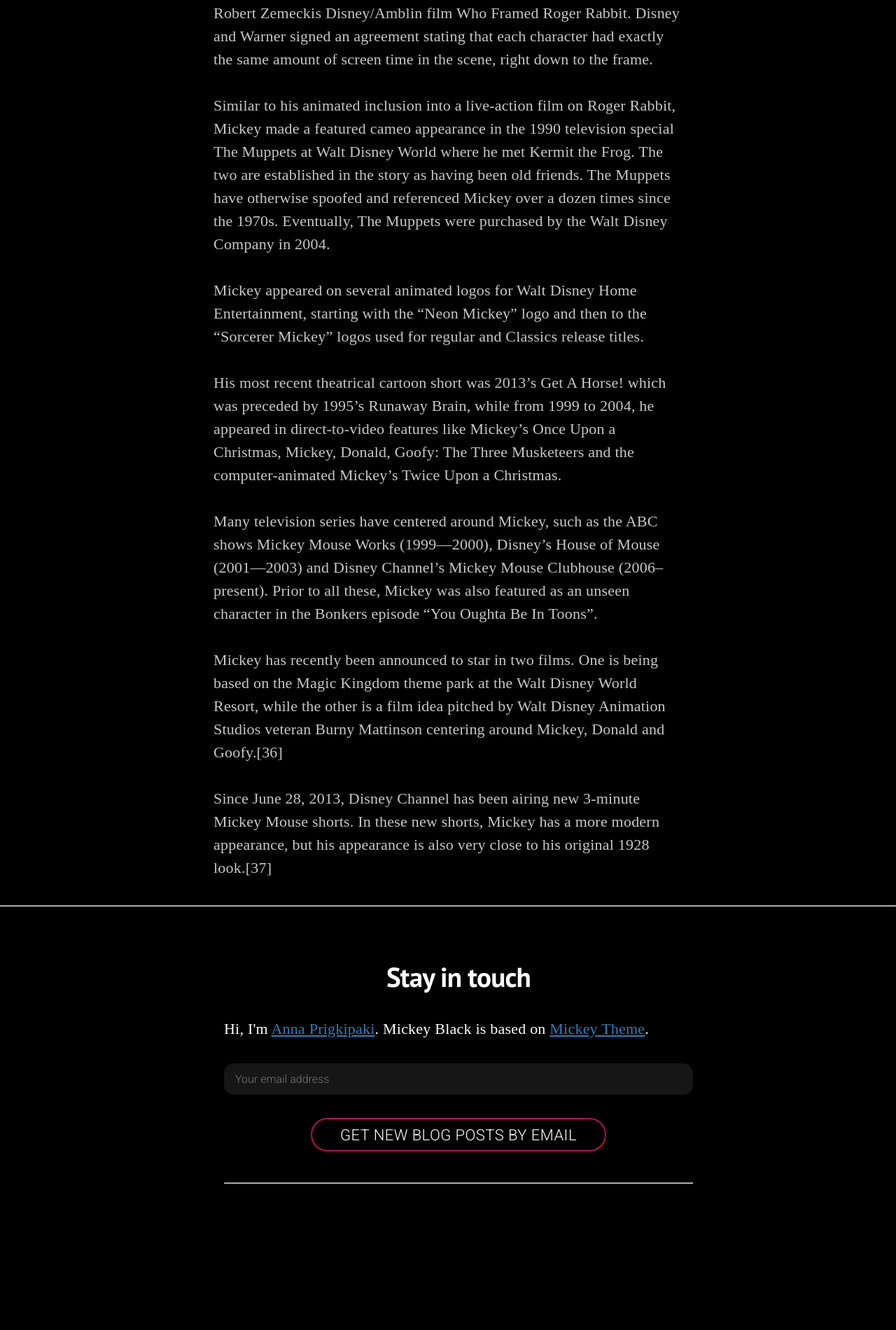
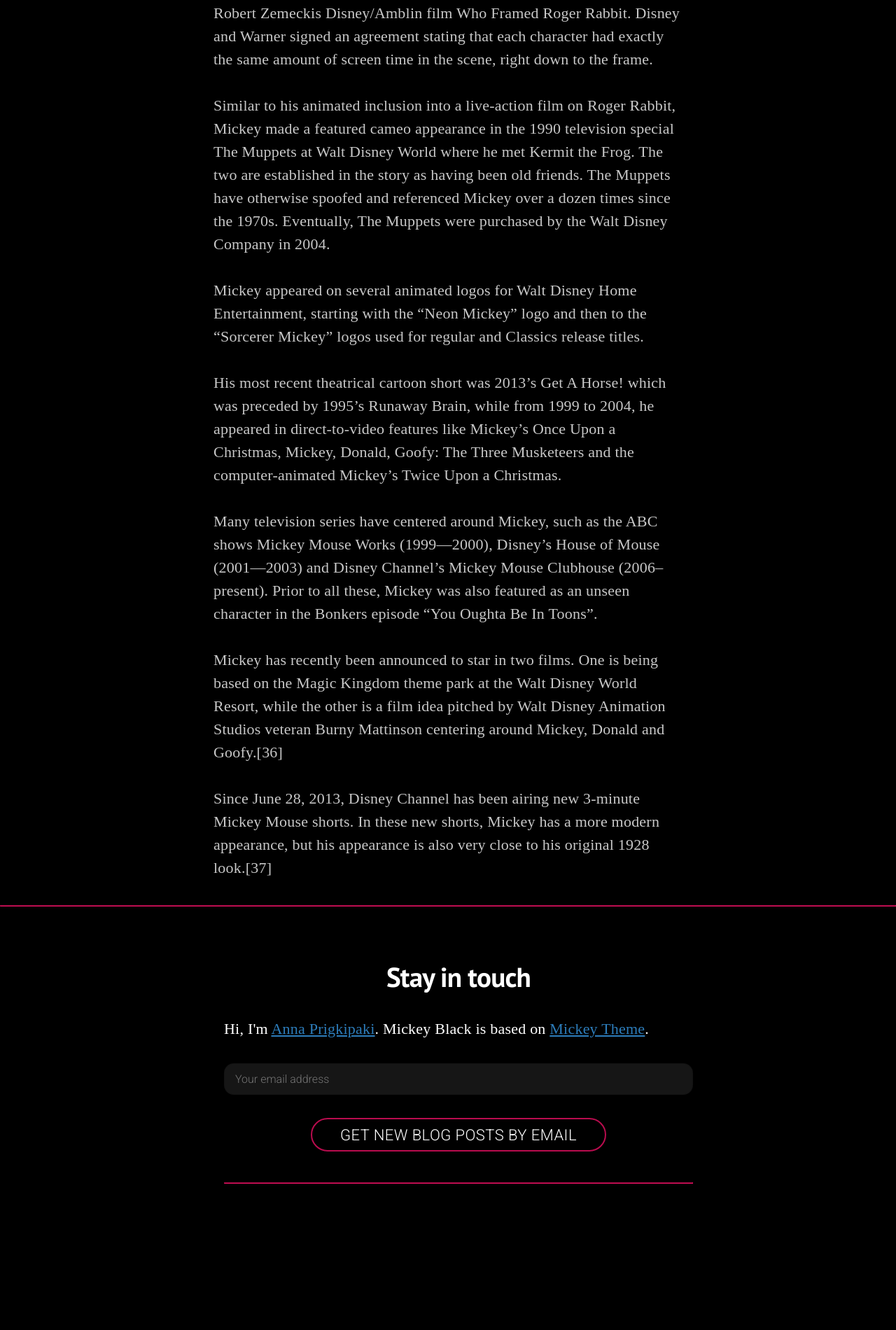
Before and after one commit to vincentchan/mickey, a Jekyll site: the page built from _posts/1983-12-16-television.markdown, in a window 1280 px wide. Shown: the part 1153-3053 px from the top of the page at 70% size. Built offline with Jekyll 4.4.1, drawn with Linux system fonts in a browser that asks for light colours; nearby versions of some CDN libraries; some web fonts are replaced; Markdown is read by kramdown in place of the engine named in the settings; comment, search, counter and statistics services are not loaded.

Commit message:
Update main.css

```diff
--- a/assets/css/main.css
+++ b/assets/css/main.css
@@ -471,7 +471,7 @@
 
 hr
 {
-    border-color: #d5d5d5;
+    border-color: #e81062;
 }
 
 /* Leading paragraph text */
@@ -592,6 +592,7 @@
 .brandLogo
 {
     background-image: url(../images/logo-white.svg);
+    background-color: transparent;
     background-size: contain;
     background-repeat: no-repeat;
     background-position: 0 0;
```
